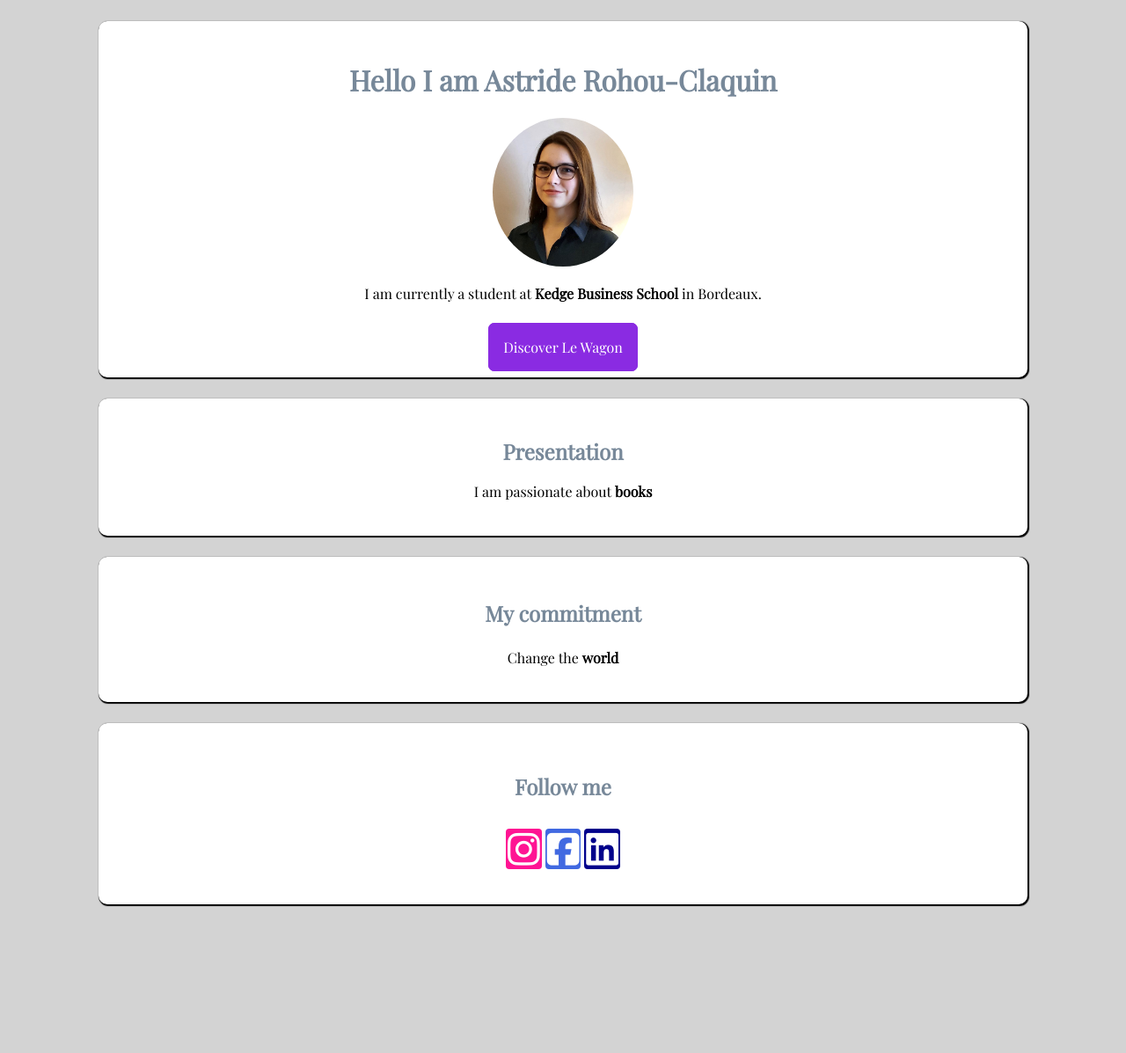
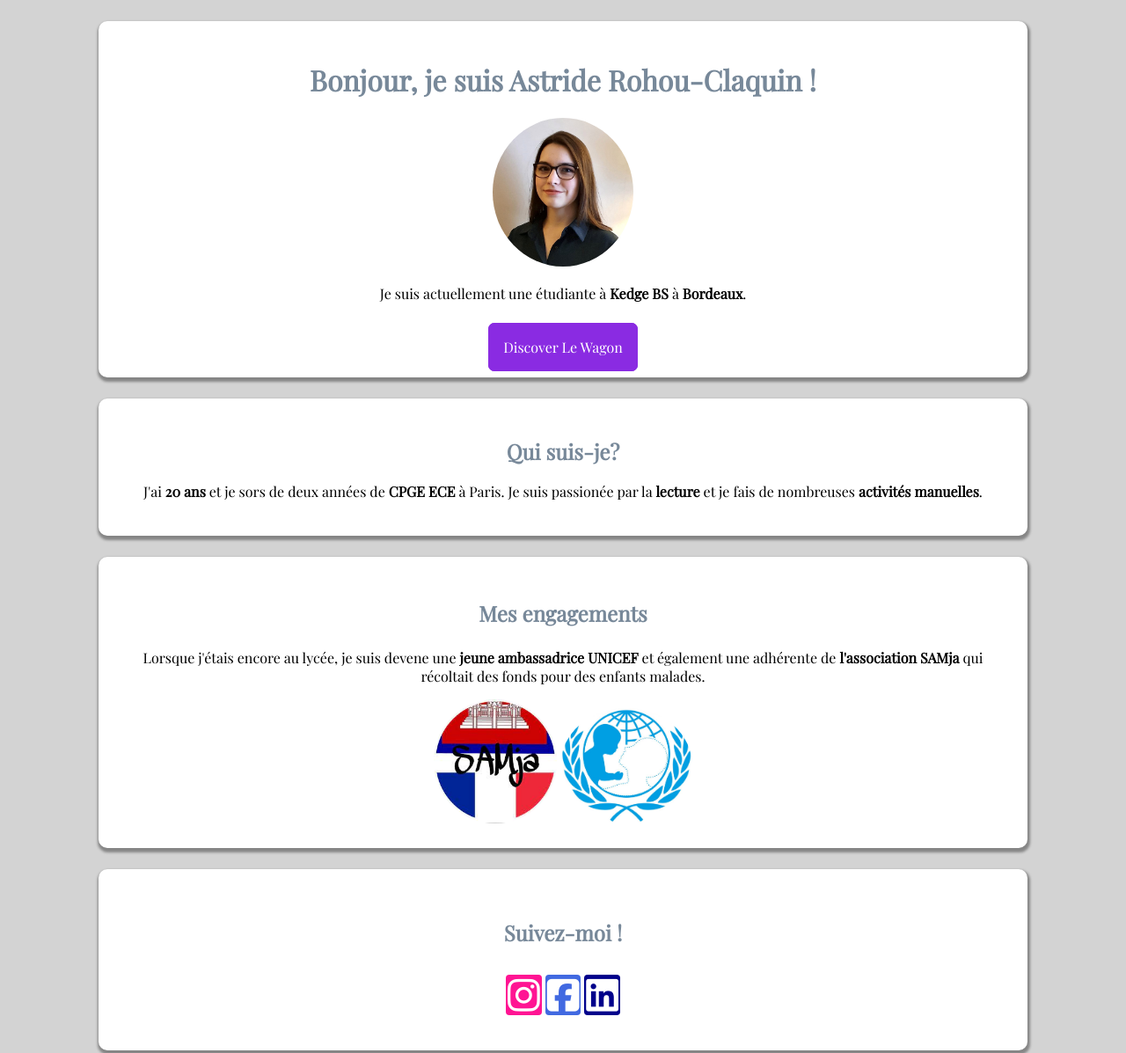
Before and after one commit to astridemcrc/site-internet, a plain HTML site: page index.html in a window 1280 px wide. Shown: the top 1197 px of the page at 88% size. Before the commit the page ends 1052 px from the top, so only its background shows below. Drawn offline with nearby package versions, Linux system fonts and the light colour scheme; a web font is replaced by a local one.

Commit message:
Add files via upload

```diff
--- a/index.html
+++ b/index.html
@@ -12,10 +12,10 @@
 <body>
 	<!--Ceci est la première section du site -->
 	<div>
-		<h1>Hello I am Astride Rohou-Claquin</h1>
+		<h1>Bonjour, je suis Astride Rohou-Claquin !</h1>
 		<img src="images/photo.jpg" width="160px">
 		<p id="introduction-text">
-			I am currently a student at <strong>Kedge Business School</strong> in Bordeaux.
+			Je suis actuellement une étudiante à <strong>Kedge BS</strong> à <strong>Bordeaux</strong>.
 		</p>
 		<a href="https://learn.lewagon.com/c/3306/b/288"class="button-blue">Discover Le Wagon</a>
 	</div>
@@ -23,19 +23,21 @@
 
 	<!-- Ceci est la deuxième section du site-->
 	<div>
-		<h2>Presentation</h2>
-		<p>I am passionate about <strong>books</strong></p>
+		<h2>Qui suis-je?</h2>
+		<p>J'ai <strong>20 ans</strong> et je sors de deux années de <strong>CPGE ECE</strong> à Paris. Je suis passionée par la <strong>lecture</strong> et je fais de nombreuses <strong>activités manuelles</strong>.</p>
 	</div>
 
 	<div>
-		<h3>My commitment</h3>
-		<p>Change the <strong>world</strong></p>
+		<h3>Mes engagements</h3>
+		<p>Lorsque j'étais encore au lycée, je suis devene une <strong>jeune ambassadrice UNICEF</strong> et également une adhérente de <strong>l'association SAMja</strong> qui récoltait des fonds pour des enfants malades.</p>
+		<img src="images/samja.jpg" width="140px">
+		<img src="images/unicef.jpg" width="150px">
 	</div>
 
 
 	<!--Social link section-->
 	<div>
-		<h4>Follow me</h4>
+		<h4>Suivez-moi !</h4>
 		<ul class="list-inline">
 			<li>
 				<a href=""><i class="fab fa-instagram"></i></a>
--- a/style.css
+++ b/style.css
@@ -15,7 +15,7 @@ h3 {
 }
 h4 {
 	color: lightslategrey;
-	font-size: 24px;
+	font-size: 24px ;
 }
 
 body {
@@ -30,7 +30,7 @@ div{
 	background-color: white;
 	padding: 24px 48px;
 	border-radius: 10px;
-	box-shadow: black 1px 1px 1px 1px;
+	box-shadow: #0000005e 1px 3px 3px 2px;
 }
 
 img {
@@ -60,6 +60,8 @@ i{
 	color : blueviolet;
 	transition: 0.3s;
 }
+
+
 
 #introduction-text {
 	margin-bottom: 40px;
@@ -108,4 +110,3 @@ i{
 	color: darkblue;
 	transition: 0.2s;
 }
-.
```
Also changed, not shown: images/samja.jpg (added), images/unicef.jpg (added).
